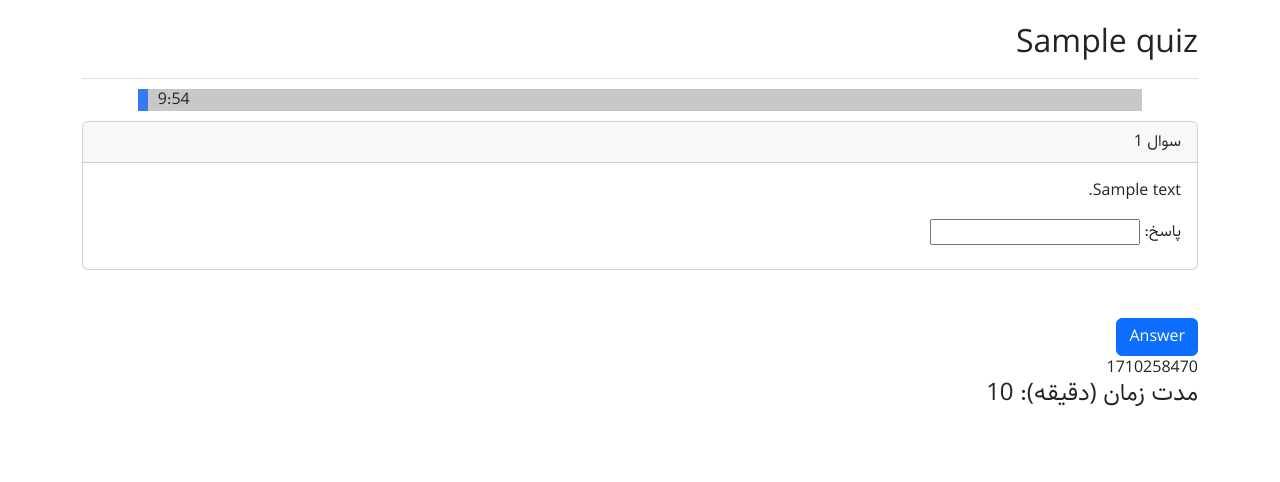
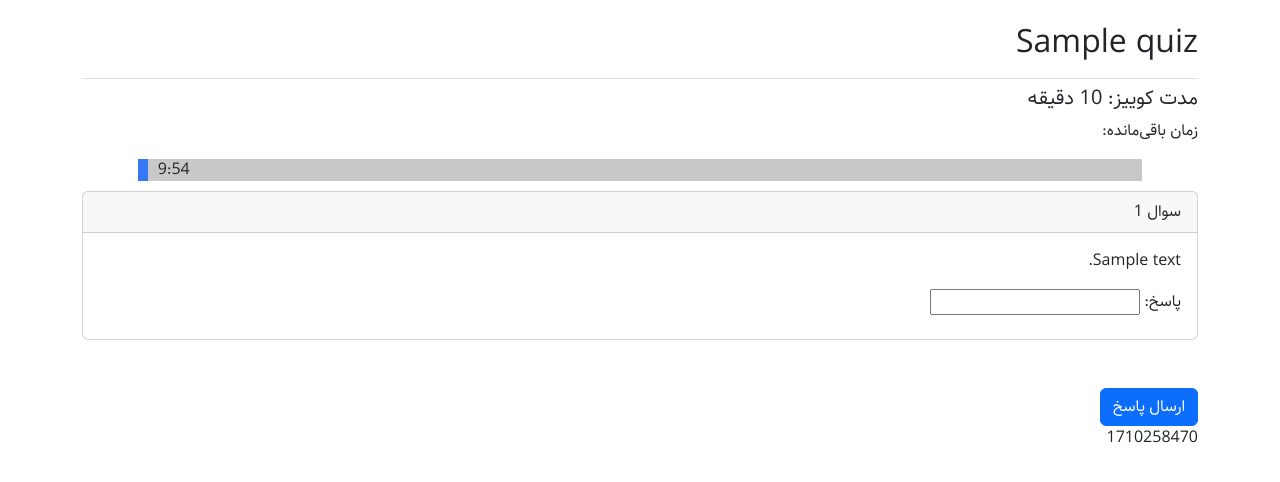
Before and after one commit to ali-nakhaee/Q_web, a Django app: page /take_quiz/1/ in a window 1280 px wide. Shown: the part 58-540 px from the top of the page. Run offline with Django 4.2, Linux system fonts and the light colour scheme; a user stored in the database is signed in; tables that the repository leaves empty hold one stand-in row (values such as "Sample post"); parts of the project's set-up code (start-up, migrations or seed data) failed here and were passed over; some libraries are stand-ins or nearby versions.

Commit message:
somechanges in quiz page style

```diff
--- a/quiz/templates/quiz/take_quiz.html
+++ b/quiz/templates/quiz/take_quiz.html
@@ -6,6 +6,8 @@
 {% endblock page_header %}
 
 {% block content %}
+<h5>مدت کوییز: {{ duration }} دقیقه</h5>
+<p>زمان باقی‌مانده:</p>
 <div id="progressBar">
   <div class="bar"></div>
 </div>
@@ -26,7 +28,7 @@
 {% endfor %}
 <br>
 {% buttons %}
-    <button name="submit" class="btn btn-primary" id="submit-btn">Answer</button>
+    <button name="submit" class="btn btn-primary" id="submit-btn">ارسال پاسخ</button>
 {% endbuttons %}
 </form>
 
@@ -52,7 +54,4 @@ progress({{ duration }} * 60, {{ duration }} * 60, $('#progressBar'), startTime)
 document.write(startTime);
 </script>
 
-
-
-<h4>مدت زمان (دقیقه): {{ duration }} </h4>
 {% endblock content %}
```
